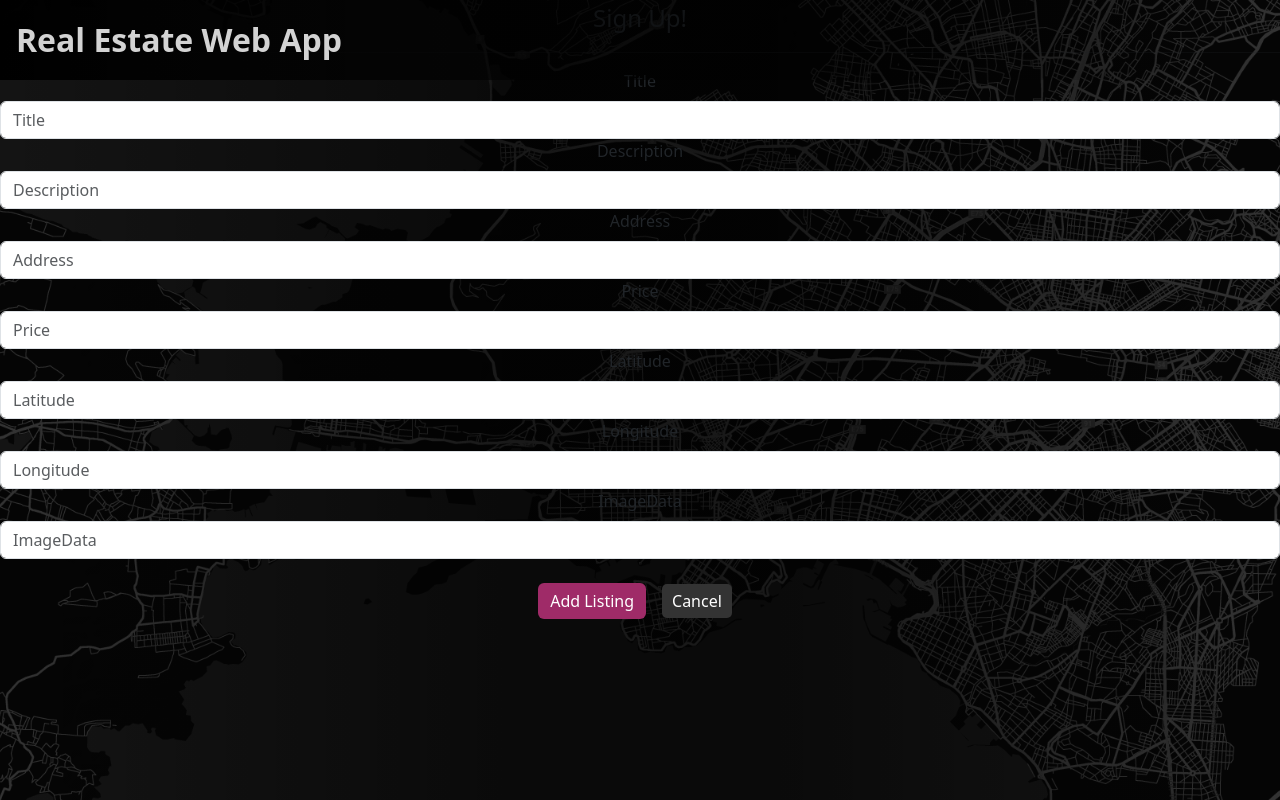
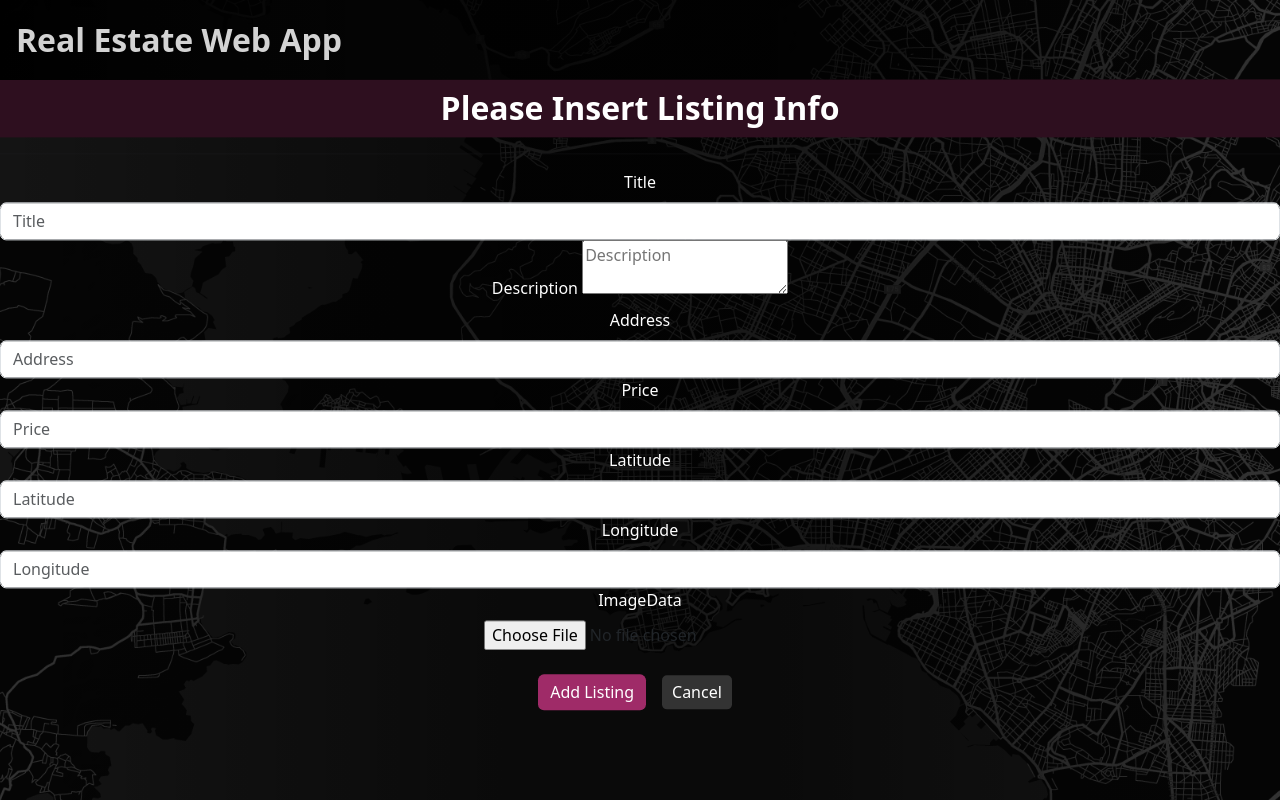
Before and after one commit to PanosPap555/realestatewebapp, a React (Create React App) app in the folder re-webapp-frontend/: page /AddListing in a window 1280 px wide. Built offline with nearby package versions, Linux system fonts and the light colour scheme.

Commit message:
AddListing working (no good css so far)

```diff
--- a/re-webapp-frontend/src/pages/AddListing.js
+++ b/re-webapp-frontend/src/pages/AddListing.js
@@ -1,8 +1,10 @@
-import React from 'react'
+import React, {useState} from 'react'
 import axios from 'axios'
 import "./css/AddListing.css"
 
-function AddListing({authenticated, username }) {
+function AddListing({ authenticated, username }) {
+    const [baseImage, setBaseImage] = useState("");
+
 
     const setMessage = (message) => {
         document.querySelector(".message-label").textContent = message
@@ -57,9 +59,8 @@ function AddListing({authenticated, username }) {
                 price: parseFloat(getPrice()),
                 latitude: parseFloat(getLatitude()),
                 longitude: parseFloat(getLongitude()),
-                imageData: getImageData()
+                image_data: baseImage
             })
-            console.log(response.data.errorCode);
             if (!response.data.errorCode) {
                 document.getElementById("title").value = "";
                 document.getElementById("description").value = "";
@@ -67,7 +68,7 @@ function AddListing({authenticated, username }) {
                 document.getElementById("price").value = "";
                 document.getElementById("latitude").value = "";
                 document.getElementById("longitude").value = "";
-                document.getElementById("image_data").value = "";
+                //document.getElementById("image_data").value = "";
                 handleClose();
                 return
             }
@@ -81,23 +82,42 @@ function AddListing({authenticated, username }) {
         }
     }
 
-    const uploadImage = (e) => {
-        console.log(e.target.files);
-    }
 
+    const convertBase64 = (file) => {
+        return new Promise((resolve, reject) => {
+          const fileReader = new FileReader();
+          fileReader.readAsDataURL(file);
+
+          fileReader.onload = () => {
+            resolve(fileReader.result);
+          };
+
+          fileReader.onerror = (error) => {
+            reject(error);
+          };
+        });
+      };
+
+    const uploadImage = async (e) => {
+        const file = e.target.files[0];
+        const base64 = await convertBase64(file);
+        const base64Data = base64.split(',')[1];
+        console.log(base64Data)
+        setBaseImage(base64Data);
+    };
 
     return (
         <div className='add-listing-wrapper'>
-            <div className='login-text'>Sign Up!</div>
+            <div className='title-label'>Please Insert Listing Info</div>
             <hr></hr>
             <form onSubmit={(e) => handleListingAddition(e)}>
                 <div className="text-input">
                     <label htmlFor="title" className="form-label">Title</label> {/* Title */}
                     <input placeholder="Title" type="text" className="form-control" id="title" required />
                 </div>
-                <div className="text-input">
+                <div className="text-input-description">
                     <label htmlFor="description" className="form-label">Description</label> {/* Description */}
-                    <input placeholder="Description" type="text" className="form-control" id="description" required />
+                    <textarea placeholder="Description" type="text" className="form-control-description" id="description" required />
                 </div>
                 <div className="text-input">
                     <label htmlFor="address" className="form-label">Address</label> {/* Address */}
@@ -115,23 +135,17 @@ function AddListing({authenticated, username }) {
                     <label htmlFor="longitude" className="form-label">Longitude</label> {/* Longitude */}
                     <input placeholder="Longitude" type="text" className="form-control" id="longitude" required />
                 </div>
-                <div className="text-input">
-                    <label htmlFor="image_data" className="form-label">ImageData</label> {/* REMOVE THIS */}
-                    <input placeholder="ImageData" type="text" className="form-control" id="image_data" required />
-                </div>
-
-                {/*<div className="image-input">
+                <div className="image-input">
                     <label htmlFor="image_data" className="form-label">ImageData</label>
                     <div>
                         <input
-                         type="file"
-                         onChange={(e) => {
-                            uploadImage(e);
-                         }}
-                         />
+                            type="file"
+                            onChange={(e) => {
+                                uploadImage(e);
+                            }}
+                        />
                     </div>
                 </div>
-                        */}
                 <div>
                     <label className="message-label" id="message-label"></label>
                 </div>
--- a/re-webapp-frontend/src/pages/css/AddListing.css
+++ b/re-webapp-frontend/src/pages/css/AddListing.css
@@ -1,3 +1,23 @@
 .add-listing-wrapper{
+    display: absolute;
+    transform: translateY(2.1cm);
+}
 
+.title-label {
+    color: white; /* Set text color to white */
+    background-color: #2e0f1f; /* Set background color to black */
+    font-weight: bold; /* Make text bold */
+    padding: 5px; /* Add padding for better readability */
+    font-size: 2rem;
 }
+
+.text-input-description input {
+    height: 200px; /* Adjust the height as needed */
+    resize: vertical; /* Allow vertical resizing */
+    padding: 10px; /* Add padding for better readability */
+    font-size: 1rem; /* Adjust font size as needed */
+}
+
+.form-label{
+    color: white;
+}
```
